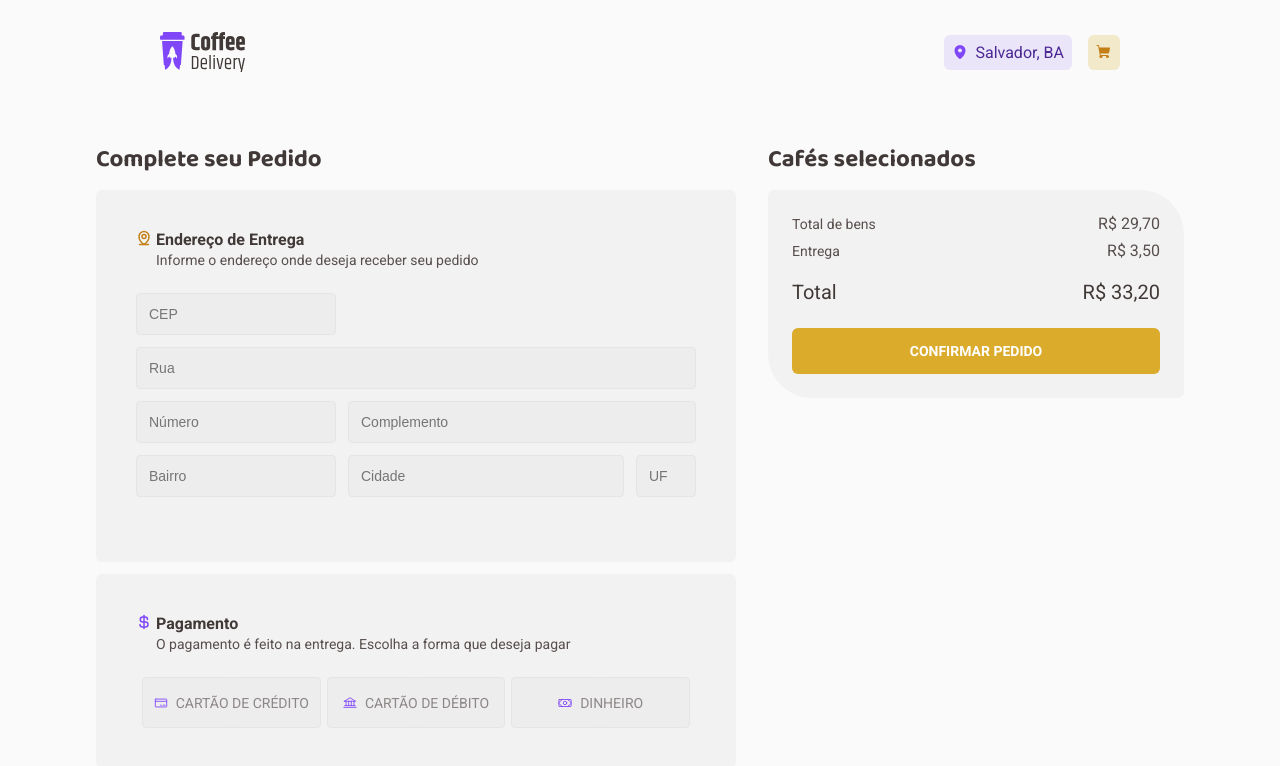
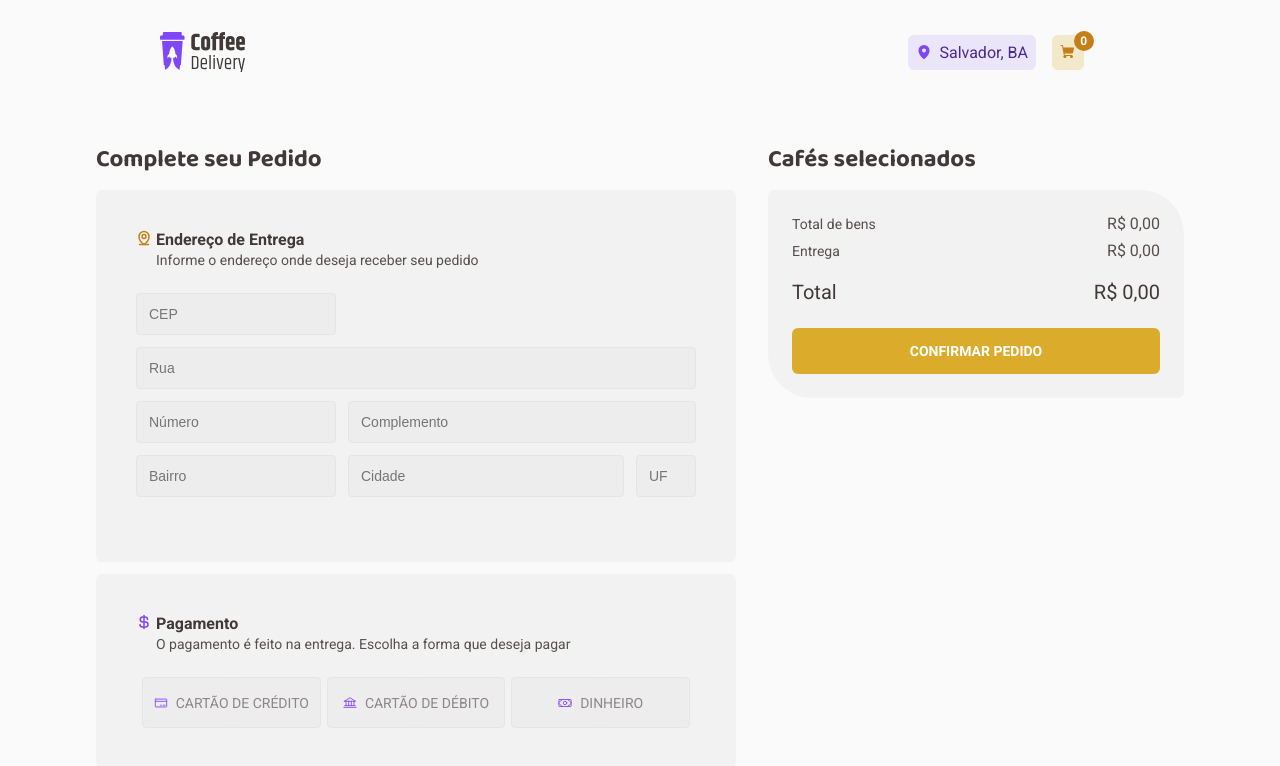
Before and after one commit to jairocket/project-02, a React (Vite) app: page /checkout in a window 1280 px wide. Shown: the top 766 px of the page. Built offline with nearby package versions, Linux system fonts and the light colour scheme.

Commit message:
feat(context): finish Context and add currencyFormater

```diff
--- a/src/components/CheckoutForm/index.tsx
+++ b/src/components/CheckoutForm/index.tsx
@@ -5,7 +5,8 @@ import { SelelectedItem } from '../SelectedItem'
 import { SubmitButton, Table, CheckoutContainer } from './styles'
 
 export function CheckoutForm() {
-  const { coffeeCart } = useContext(CheckoutContext)
+  const { coffeeCart, parsedPricedItems, parsedBill, parsedDelivery } =
+    useContext(CheckoutContext)
 
   return (
     <CheckoutContainer>
@@ -30,20 +31,20 @@ export function CheckoutForm() {
             <tr>
               <td>Total de bens</td>
               <td>
-                <span>R$ 29,70</span>{' '}
+                <span>{`${parsedPricedItems}`}</span>{' '}
               </td>
             </tr>
             <tr>
               <td>Entrega</td>
               <td>
-                <span>R$ 3,50</span>{' '}
+                <span>{`${parsedDelivery}`}</span>{' '}
               </td>
             </tr>
           </tbody>
           <tfoot>
             <tr>
               <td>Total</td>
-              <td>R$ 33,20</td>
+              <td>{`${parsedBill}`}</td>
             </tr>
           </tfoot>
         </Table>
--- a/src/components/Header/index.tsx
+++ b/src/components/Header/index.tsx
@@ -4,11 +4,15 @@ import {
   HeaderContainer,
   MapPinAndCartContainer,
   MapPinContainer,
+  QuantityContainer,
   ShoppingCartContainer,
 } from './styles'
 import { defaultTheme } from '../../styles/Themes/default'
+import { useContext } from 'react'
+import { CheckoutContext } from '../../contexts/checkoutContext'
 
 export function Header() {
+  const { totalCart } = useContext(CheckoutContext)
   return (
     <HeaderContainer>
       <img src={logo} alt={'coffee delivery logo'} />
@@ -20,6 +24,7 @@ export function Header() {
         <ShoppingCartContainer>
           <ShoppingCart weight="fill" color={defaultTheme['yellow-dark']} />
         </ShoppingCartContainer>
+        <QuantityContainer>{totalCart}</QuantityContainer>
       </MapPinAndCartContainer>
     </HeaderContainer>
   )
--- a/src/components/Header/styles.ts
+++ b/src/components/Header/styles.ts
@@ -34,3 +34,19 @@ export const ShoppingCartContainer = styled.div`
   background-color: ${(props) => props.theme['yellow-light']};
   border-radius: 6px;
 `
+export const QuantityContainer = styled.div`
+  position: relative;
+  bottom: 0.25rem;
+
+  right: 1.65rem;
+  display: flex;
+  align-items: center;
+  justify-content: center;
+  font-size: 0.75rem;
+  font-weight: 700;
+  color: ${(props) => props.theme['white']};
+  background-color: ${(props) => props.theme['yellow-dark']};
+  border-radius: 50%;
+  width: 1.25rem;
+  height: 1.25rem;
+`
--- a/src/components/SelectedItem/index.tsx
+++ b/src/components/SelectedItem/index.tsx
@@ -23,7 +23,7 @@ interface SelectedCoffee {
   name: string
 }
 
-export function SelelectedItem({ image, total, name, amount }: SelectedCoffee) {
+export function SelelectedItem({ image, total, name }: SelectedCoffee) {
   const { removeCoffeeFromCart } = useContext(CheckoutContext)
   const coffeeUnitsForm = useCoffeeUnitsForm()
 
@@ -47,7 +47,7 @@ export function SelelectedItem({ image, total, name, amount }: SelectedCoffee) {
             </InputButtonContainer>
           </div>
         </ImageDataContainer>
-        <PriceContainer>R$ {total}</PriceContainer>
+        <PriceContainer>{total}</PriceContainer>
       </ItemDataContainer>
       <Divider />
     </ItemContainer>
--- a/src/contexts/checkoutContext.tsx
+++ b/src/contexts/checkoutContext.tsx
@@ -1,13 +1,16 @@
 import { createContext, ReactNode, useState } from 'react'
-import { useFormContext } from 'react-hook-form'
+import { moneyFormater } from '../utils'
 import { menu } from '../menu-data'
-import { useCoffeeUnitsForm } from './formContext'
 
 interface SelectedCoffeeData {
   coffeeCart: SelectedCoffee[]
   addCoffeeToCart: (name: string, cofeeUnits: number) => void
   removeCoffeeFromCart: (name: string) => void
   updateCoffeeUnits: (name: string, cofeeUnits: number) => void
+  totalCart: number
+  parsedPricedItems: string
+  parsedBill: string
+  parsedDelivery: string
 }
 
 interface SelectedCoffee {
@@ -29,22 +32,38 @@ export const CheckoutContextProvider = ({
   const [coffeeCart, setCoffeeCart] = useState([] as SelectedCoffee[])
 
   const updateCoffeeUnits = (name: string, coffeeUnits: number) => {
-    const [coffee] = coffeeCart.filter((item) => name === item.name)
-    const otherCoffee = coffeeCart.filter((item) => name !== item.name)
-    if (coffee) {
-      coffee.coffeeUnits = coffeeUnits
-      coffee.coffeeTotal = `${coffeeUnits * 9.9}0`
+    const updatedCart = coffeeCart.map((item) => {
+      if (name === item.name) {
+        item.coffeeUnits = coffeeUnits
+        item.coffeeTotal = moneyFormater(coffeeUnits * 9.9)
+      }
+      return item
+    })
 
-      setCoffeeCart([...otherCoffee, coffee])
-    }
+    setCoffeeCart([...updatedCart])
   }
+
+  const totalCart =
+    coffeeCart.length > 0
+      ? coffeeCart.reduce((total, subtotal) => total + subtotal.coffeeUnits, 0)
+      : 0
+
+  const totalPriceItems = totalCart * 9.9
+
+  const delivery = totalPriceItems > 0 ? 3.5 : 0
+
+  const bill = totalPriceItems + delivery
+
+  const parsedPricedItems = moneyFormater(totalPriceItems)
+  const parsedDelivery = moneyFormater(delivery)
+  const parsedBill = moneyFormater(bill)
 
   const addCoffeeToCart = (name: string, coffeeUnits: number) => {
     const [selectedCoffee] = menu.filter((item) => name === item.name)
-    const coffeeTotal = () => coffeeUnits * 9.9
+    const coffeeTotal = coffeeUnits * 9.9
     const newCoffee = {
       coffeeUnits,
-      coffeeTotal: `${coffeeTotal()}0`,
+      coffeeTotal: moneyFormater(+coffeeTotal),
       name: selectedCoffee.name,
       image: selectedCoffee.image,
     }
@@ -63,6 +82,10 @@ export const CheckoutContextProvider = ({
         addCoffeeToCart,
         removeCoffeeFromCart,
         updateCoffeeUnits,
+        totalCart,
+        parsedPricedItems,
+        parsedBill,
+        parsedDelivery,
       }}
     >
       {children}
--- /dev/null
+++ b/src/utils/index.ts
@@ -0,0 +1,9 @@
+export const moneyFormater = (value: number) => {
+  const intl = new Intl.NumberFormat('pt-BR', {
+    style: 'currency',
+    currency: 'BRL',
+    maximumFractionDigits: 2,
+    minimumFractionDigits: 2,
+  })
+  return intl.format(value)
+}
```
